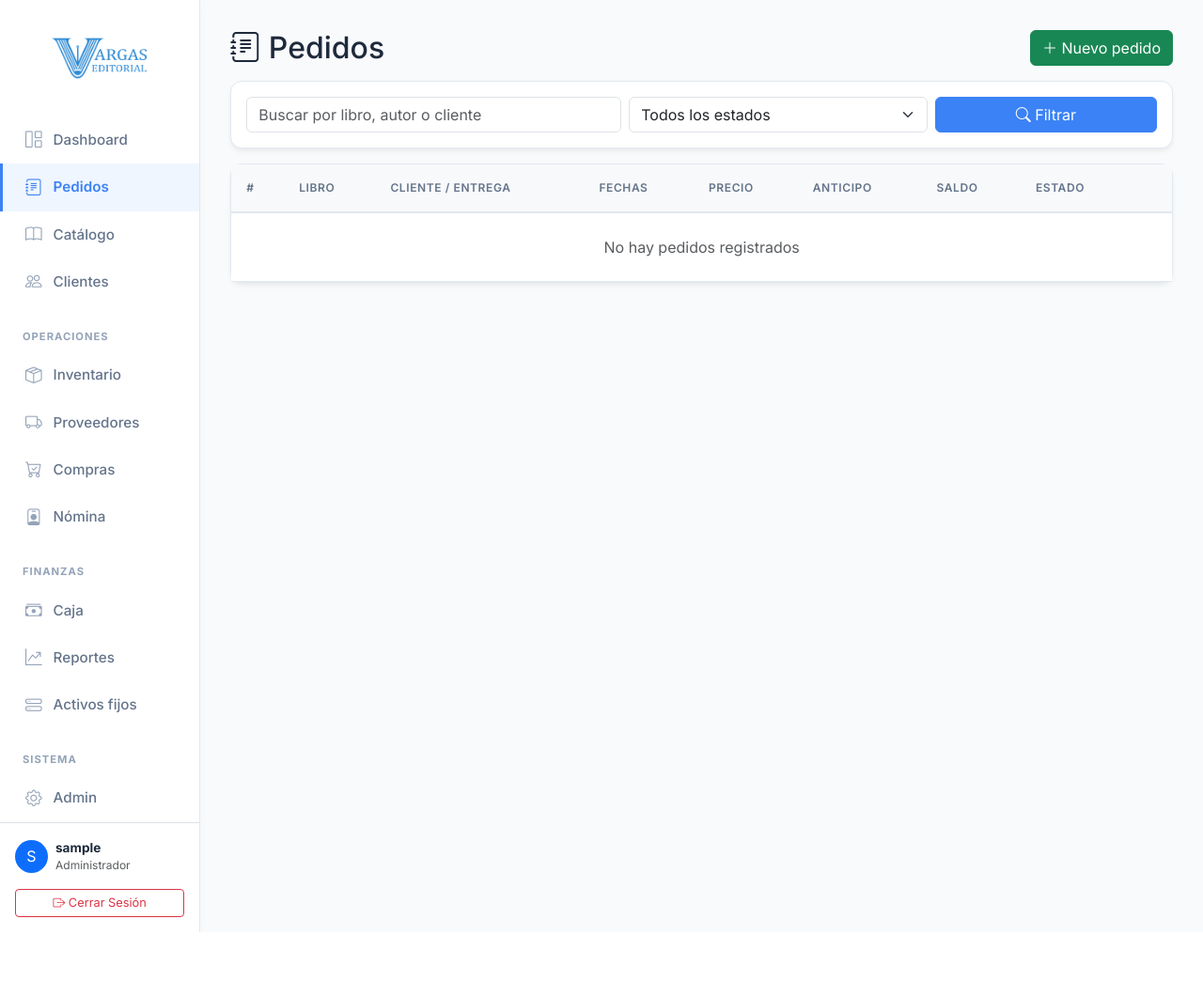
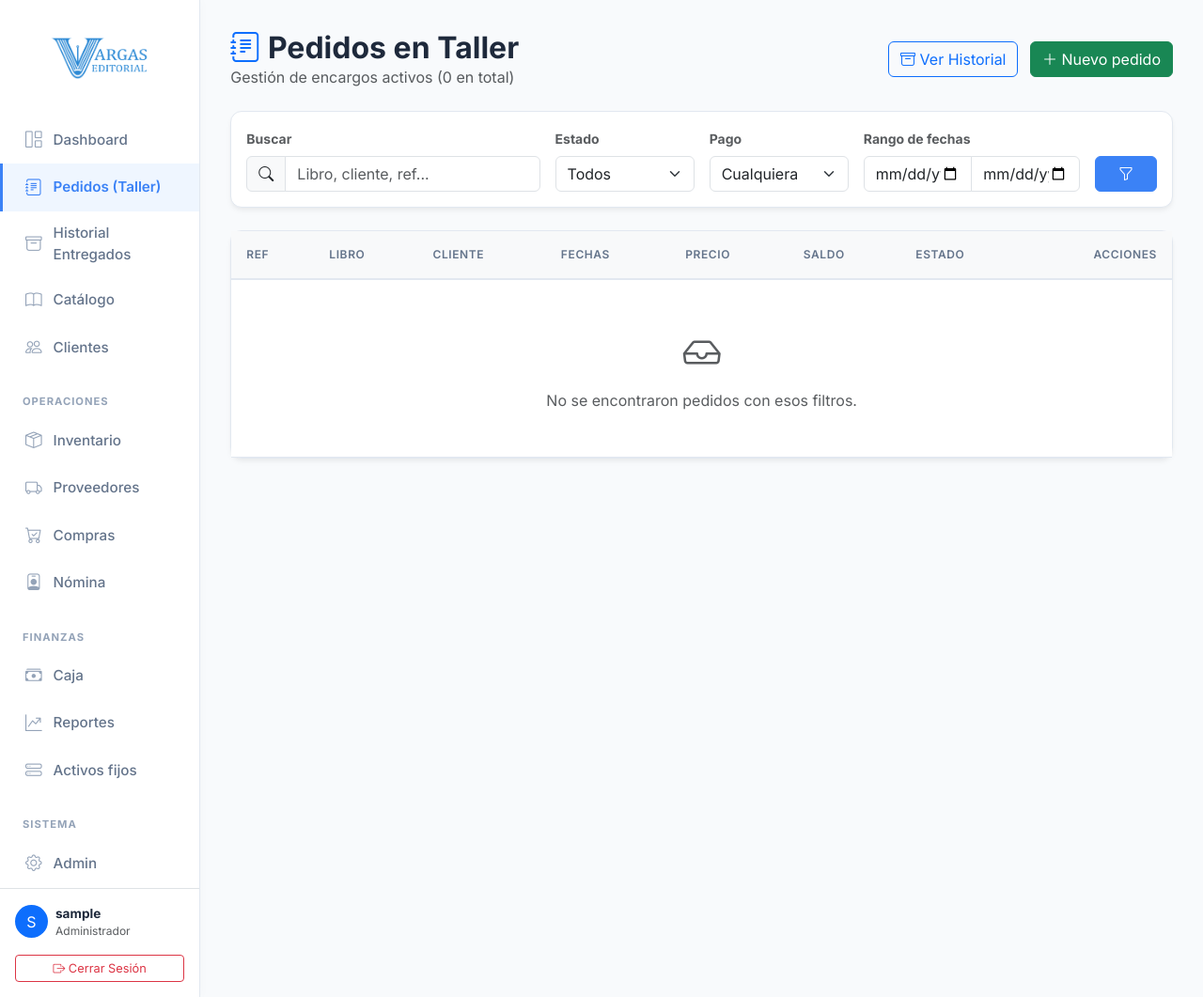
Before and after one commit to yandivd/erp_vargas_editorial, a Django app: page /pedidos/ in a window 1280 px wide. Shown: the whole page at 94% size. Before the commit the page ends 992 px from the top, so only its background shows below. Run offline with Django 5.2, Linux system fonts and the light colour scheme; the visitor is signed in with stand-in values (Sample User, id 1); data that the repository does not hold is empty.

Commit message:
listado ok pedidos

```diff
--- a/pedidos/urls.py
+++ b/pedidos/urls.py
@@ -18,4 +18,5 @@ urlpatterns = [
     path('libros/<int:libro_id>/fabricar/', views.fabricar_para_stock, name='fabricar_stock'),
     path('<int:pk>/asignar-cliente/', views.asignar_cliente_y_cobrar, name='asignar_cliente'),
     path('libros/nuevo/', views.crear_libro, name='crear_libro'),
+    path('entregados/', views.lista_entregados, name='lista_entregados'),
 ]
--- a/pedidos/views.py
+++ b/pedidos/views.py
@@ -63,31 +63,94 @@ class NuevoPedidoForm(forms.Form):
         return cleaned_data
 
 
+from django.core.paginator import Paginator
+from django.db.models import Q
+
 def lista(request):
-    pedidos = Pedido.objects.select_related('cliente', 'libro', 'estado').all()
+    # 1. Traemos los pedidos EXCLUYENDO los entregados y cancelados
+    pedidos_list = Pedido.objects.select_related('cliente', 'libro', 'estado').exclude(
+        estado__nombre__in=['Entregado', 'Cancelado']
+    ).order_by('-fecha_pedido')
 
+    # --- FILTROS ---
+    busqueda = request.GET.get('q', '').strip()
     estado_id = request.GET.get('estado', '')
-    busqueda = request.GET.get('q', '')
+    desde = request.GET.get('desde', '')
+    hasta = request.GET.get('hasta', '')
+    pago_status = request.GET.get('pago', '')
 
-    if estado_id:
-        pedidos = pedidos.filter(estado_id=estado_id)
     if busqueda:
-        pedidos = pedidos.filter(
+        pedidos_list = pedidos_list.filter(
             Q(libro__titulo__icontains=busqueda) |
             Q(libro__autor__icontains=busqueda) |
-            Q(cliente__nombre__icontains=busqueda)
+            Q(cliente__nombre__icontains=busqueda) |
+            Q(referencia_externa__icontains=busqueda)
         )
+    if estado_id:
+        pedidos_list = pedidos_list.filter(estado_id=estado_id)
+    if desde:
+        pedidos_list = pedidos_list.filter(fecha_pedido__date__gte=desde)
+    if hasta:
+        pedidos_list = pedidos_list.filter(fecha_pedido__date__lte=hasta)
 
-    pedidos = list(pedidos.order_by('-fecha_pedido'))
+    if pago_status == 'pagado':
+        pedidos_list = pedidos_list.filter(saldo_pendiente=0)
+    elif pago_status == 'pendiente':
+        pedidos_list = pedidos_list.filter(saldo_pendiente__gt=0)
+    elif pago_status == 'atrasado':
+        pedidos_list = [p for p in pedidos_list if p.esta_atrasado]
+
+    # --- PAGINACIÓN (10 en 10) ---
+    paginator = Paginator(pedidos_list, 10)
+    page_number = request.GET.get('page')
+    page_obj = paginator.get_page(page_number)
 
     context = {
-        'pedidos': pedidos,
-        'estados': Estado.objects.all().order_by('orden'),
+        'pedidos': page_obj,
+        'estados': Estado.objects.exclude(nombre__in=['Entregado', 'Cancelado']).order_by('orden'), # No mostrar entregados en el filtro
         'estado_actual': estado_id,
         'busqueda': busqueda,
+        'desde': desde,
+        'hasta': hasta,
+        'pago_actual': pago_status,
         'form': NuevoPedidoForm(),
+        'total_pedidos': paginator.count,
     }
     return render(request, 'pedidos/lista.html', context)
+
+
+def lista_entregados(request):
+    # 2. Nueva vista: SOLO los entregados
+    pedidos_list = Pedido.objects.select_related('cliente', 'libro', 'estado').filter(
+        estado__nombre='Entregado'
+    ).order_by('-fecha_entrega_real', '-fecha_pedido')
+
+    busqueda = request.GET.get('q', '').strip()
+    desde = request.GET.get('desde', '')
+    hasta = request.GET.get('hasta', '')
+
+    if busqueda:
+        pedidos_list = pedidos_list.filter(
+            Q(libro__titulo__icontains=busqueda) |
+            Q(cliente__nombre__icontains=busqueda) |
+            Q(referencia_externa__icontains=busqueda)
+        )
+    if desde:
+        pedidos_list = pedidos_list.filter(fecha_entrega_real__date__gte=desde)
+    if hasta:
+        pedidos_list = pedidos_list.filter(fecha_entrega_real__date__lte=hasta)
+
+    paginator = Paginator(pedidos_list, 10)
+    page_number = request.GET.get('page')
+    page_obj = paginator.get_page(page_number)
+
+    return render(request, 'pedidos/lista_entregados.html', {
+        'pedidos': page_obj,
+        'busqueda': busqueda,
+        'desde': desde,
+        'hasta': hasta,
+        'total_pedidos': paginator.count,
+    })
 
 
 def detalle(request, pk):
--- a/templates/base.html
+++ b/templates/base.html
@@ -189,9 +189,11 @@
                 <a href="{% url 'dashboard' %}" class="{% if request.resolver_match.url_name == 'dashboard' %}active{% endif %}">
                     <i class="bi bi-grid-1x2"></i> Dashboard
                 </a>
-
                 <a href="{% url 'pedidos:lista' %}" class="{% if request.resolver_match.namespace == 'pedidos' and request.resolver_match.url_name == 'lista' %}active{% endif %}">
-                    <i class="bi bi-journal-text"></i> Pedidos
+                    <i class="bi bi-journal-text"></i> Pedidos (Taller)
+                </a>
+                <a href="{% url 'pedidos:lista_entregados' %}" class="{% if request.resolver_match.url_name == 'lista_entregados' %}active{% endif %}">
+                    <i class="bi bi-archive"></i> Historial Entregados
                 </a>
                 <a href="{% url 'pedidos:lista_libros' %}" class="{% if request.resolver_match.url_name == 'lista_libros' or request.resolver_match.url_name == 'editar_libro' %}active{% endif %}">
                     <i class="bi bi-book"></i> Catálogo
--- a/templates/pedidos/lista.html
+++ b/templates/pedidos/lista.html
@@ -1,49 +1,89 @@
 {% extends 'base.html' %}
 
-{% block title %}Pedidos - ERP Libros{% endblock %}
+{% block title %}Pedidos - Vargas Editorial{% endblock %}
 
 {% block content %}
-<div class="d-flex justify-content-between align-items-center mb-3">
-    <h2 class="mb-0"><i class="bi bi-journal-text"></i> Pedidos</h2>
-    <button type="button" class="btn btn-success" data-bs-toggle="modal" data-bs-target="#modalNuevoPedido">
-        <i class="bi bi-plus-lg"></i> Nuevo pedido
-    </button>
+<div class="d-flex justify-content-between align-items-center mb-4">
+    <div>
+        <h2 class="mb-0 fw-bold"><i class="bi bi-journal-text text-primary"></i> Pedidos en Taller</h2>
+        <p class="text-muted mb-0">Gestión de encargos activos ({{ total_pedidos }} en total)</p>
+    </div>
+    <div>
+        <a href="{% url 'pedidos:lista_entregados' %}" class="btn btn-outline-primary me-2">
+            <i class="bi bi-archive"></i> Ver Historial
+        </a>
+        <button type="button" class="btn btn-success" data-bs-toggle="modal" data-bs-target="#modalNuevoPedido">
+            <i class="bi bi-plus-lg"></i> Nuevo pedido
+        </button>
+    </div>
 </div>
 
-<div class="card card-kpi p-3 mb-3">
-    <form method="get" class="row g-2">
-        <div class="col-md-5">
-            <input type="text" name="q" class="form-control" placeholder="Buscar por libro, autor o cliente" value="{{ busqueda }}">
+<!-- PANEL DE FILTROS -->
+<div class="card card-kpi p-3 mb-4">
+    <form method="get" class="row g-3">
+        <!-- Búsqueda -->
+        <div class="col-md-4">
+            <label class="form-label small fw-bold text-muted">Buscar</label>
+            <div class="input-group">
+                <span class="input-group-text bg-light"><i class="bi bi-search"></i></span>
+                <input type="text" name="q" class="form-control" placeholder="Libro, cliente, ref..." value="{{ busqueda }}">
+            </div>
         </div>
-        <div class="col-md-4">
+
+        <!-- Estado del Pedido -->
+        <div class="col-md-2">
+            <label class="form-label small fw-bold text-muted">Estado</label>
             <select name="estado" class="form-select">
-                <option value="">Todos los estados</option>
+                <option value="">Todos</option>
                 {% for e in estados %}
                 <option value="{{ e.id }}" {% if estado_actual == e.id|stringformat:"s" %}selected{% endif %}>{{ e.nombre }}</option>
                 {% endfor %}
             </select>
         </div>
+
+        <!-- Estado de Pago -->
+        <div class="col-md-2">
+            <label class="form-label small fw-bold text-muted">Pago</label>
+            <select name="pago" class="form-select">
+                <option value="">Cualquiera</option>
+                <option value="pagado" {% if pago_actual == 'pagado' %}selected{% endif %}>Pagados</option>
+                <option value="pendiente" {% if pago_actual == 'pendiente' %}selected{% endif %}>Con saldo</option>
+                <option value="atrasado" {% if pago_actual == 'atrasado' %}selected{% endif %}>Atrasados</option>
+            </select>
+        </div>
+
+        <!-- Fechas -->
         <div class="col-md-3">
-            <button type="submit" class="btn btn-primary w-100"><i class="bi bi-search"></i> Filtrar</button>
+            <label class="form-label small fw-bold text-muted">Rango de fechas</label>
+            <div class="input-group">
+                <input type="date" name="desde" class="form-control" value="{{ desde }}" title="Desde">
+                <input type="date" name="hasta" class="form-control" value="{{ hasta }}" title="Hasta">
+            </div>
+        </div>
+
+        <!-- Botones -->
+        <div class="col-md-1 d-flex align-items-end">
+            <button type="submit" class="btn btn-primary w-100" title="Aplicar filtros">
+                <i class="bi bi-funnel"></i>
+            </button>
         </div>
     </form>
 </div>
 
+<!-- TABLA DE PEDIDOS -->
 <div class="card card-kpi">
-    <!-- Envolvemos la tabla en table-responsive para que no se rompa en pantallas pequeñas -->
     <div class="table-responsive">
         <table class="table table-hover mb-0 align-middle">
             <thead class="table-light">
                 <tr>
-                    <th>#</th>
+                    <th>Ref</th>
                     <th>Libro</th>
-                    <th>Cliente / Entrega</th>
+                    <th>Cliente</th>
                     <th>Fechas</th>
                     <th>Precio</th>
-                    <th>Anticipo</th>
                     <th>Saldo</th>
                     <th>Estado</th>
-                    <th></th>
+                    <th class="text-end">Acciones</th>
                 </tr>
             </thead>
             <tbody>
@@ -51,66 +91,88 @@
                 <tr>
                     <td>
                         {% if p.referencia_externa %}
-                            <strong class="text-muted" title="ID del Excel original">{{ p.referencia_externa }}</strong>
+                            <span class="badge bg-secondary" title="ID original">{{ p.referencia_externa }}</span>
+                        {% else %}
+                            <span class="text-muted small">#{{ p.id }}</span>
                         {% endif %}
                     </td>
                     <td>
                         <strong>{{ p.libro.titulo }}</strong><br>
-                        <small class="text-muted">{{ p.libro.paginas }} pág. | {{ p.libro.autor|default:"—" }}</small>
+                        <small class="text-muted">{{ p.libro.paginas }} pág.</small>
                     </td>
                     <td>
-                        <strong>{{ p.cliente.nombre|default:"[ Venta de Stock ]" }}</strong><br>
-
-                        {% if p.cliente %}
-                            <small class="text-muted">
-                                <i class="bi bi-geo-alt-fill"></i>
-                                {{ p.direccion_entrega|default:p.cliente.direccion|truncatechars:25|default:"Sin dirección" }}
-                            </small><br>
-                            <small class="text-muted">
-                                <i class="bi bi-telephone-fill"></i>
+                        <strong>{{ p.cliente.nombre|default:"[ Stock ]" }}</strong><br>
+                        <small class="text-muted">
+                            <i class="bi bi-telephone"></i>
+                            {% if p.cliente %}
                                 {{ p.telefono_entrega|default:p.cliente.telefono|default:"—" }}
-                            </small>
-                        {% else %}
-                            <small class="text-muted">
-                                <i class="bi bi-box-seam"></i> En el estante
-                            </small>
+                            {% else %}
+                                {{ p.telefono_entrega|default:"—" }}
+                            {% endif %}
+                        </small>
+                    </td>
+                    <td>
+                        <small class="text-muted d-block">Pedido: {{ p.fecha_pedido|date:"d/m/Y" }}</small>
+                        {% if p.fecha_entrega_prometida %}
+                            <span class="badge bg-light text-dark border"><i class="bi bi-truck"></i> {{ p.fecha_entrega_prometida|date:"d/m/Y" }}</span>
                         {% endif %}
                     </td>
+                    <td class="fw-bold">${{ p.precio_venta|floatformat:0 }}</td>
                     <td>
-                        <small class="text-muted">Pedido:</small> {{ p.fecha_pedido|date:"d/m/Y" }}<br>
-                        <small class="text-muted">Entrega:</small>
-                        {% if p.fecha_entrega_prometida %}
-                            <strong>{{ p.fecha_entrega_prometida|date:"d/m/Y" }}</strong>
+                        {% if p.saldo_pendiente > 0 %}
+                            <span class="text-danger fw-bold">${{ p.saldo_pendiente|floatformat:0 }}</span>
                         {% else %}
-                            <span class="text-warning">Por definir</span>
+                            <span class="badge bg-success">Pagado</span>
                         {% endif %}
                     </td>
-                    <td>${{ p.precio_venta|floatformat:0 }}</td>
-                    <td>${{ p.anticipo_recibido|floatformat:0 }}</td>
-                    <td>${{ p.saldo_pendiente|floatformat:0 }}</td>
                     <td>
                         <span class="badge estado-badge" style="background-color: {{ p.estado.color }}; color: white;">
                             {{ p.estado.nombre }}
                         </span>
                         {% if p.esta_atrasado %}
-                        <br><span class="badge bg-danger estado-badge mt-1">Atrasado</span>
+                        <br><span class="badge bg-danger estado-badge mt-1"><i class="bi bi-exclamation-triangle"></i> Atrasado</span>
                         {% endif %}
                     </td>
-                    <td>
-                        <a href="{% url 'pedidos:detalle' p.id %}" class="btn btn-sm btn-outline-primary">
+                    <td class="text-end">
+                        <a href="{% url 'pedidos:detalle' p.id %}" class="btn btn-sm btn-outline-primary" title="Ver detalle">
                             <i class="bi bi-eye"></i>
                         </a>
                     </td>
                 </tr>
                 {% empty %}
-                <tr><td colspan="9" class="text-center text-muted py-4">No hay pedidos registrados</td></tr>
+                <tr><td colspan="8" class="text-center text-muted py-5">
+                    <i class="bi bi-inbox fs-1 d-block mb-2"></i>
+                    No se encontraron pedidos con esos filtros.
+                </td></tr>
                 {% endfor %}
             </tbody>
         </table>
     </div>
+
+    <!-- PAGINACIÓN -->
+    {% if pedidos.has_other_pages %}
+    <div class="card-footer bg-white border-top p-3 d-flex justify-content-between align-items-center">
+        <small class="text-muted">
+            Mostrando {{ pedidos.start_index }} - {{ pedidos.end_index }} de {{ pedidos.paginator.count }} pedidos
+        </small>
+        <ul class="pagination pagination-sm mb-0">
+            {% if pedidos.has_previous %}
+                <li class="page-item"><a class="page-link" href="?page=1{% if busqueda %}&q={{ busqueda }}{% endif %}{% if estado_actual %}&estado={{ estado_actual }}{% endif %}{% if pago_actual %}&pago={{ pago_actual }}{% endif %}{% if desde %}&desde={{ desde }}{% endif %}{% if hasta %}&hasta={{ hasta }}{% endif %}">&laquo; Primera</a></li>
+                <li class="page-item"><a class="page-link" href="?page={{ pedidos.previous_page_number }}{% if busqueda %}&q={{ busqueda }}{% endif %}{% if estado_actual %}&estado={{ estado_actual }}{% endif %}{% if pago_actual %}&pago={{ pago_actual }}{% endif %}{% if desde %}&desde={{ desde }}{% endif %}{% if hasta %}&hasta={{ hasta }}{% endif %}">Anterior</a></li>
+            {% endif %}
+
+            <li class="page-item active"><span class="page-link">{{ pedidos.number }}</span></li>
+
+            {% if pedidos.has_next %}
+                <li class="page-item"><a class="page-link" href="?page={{ pedidos.next_page_number }}{% if busqueda %}&q={{ busqueda }}{% endif %}{% if estado_actual %}&estado={{ estado_actual }}{% endif %}{% if pago_actual %}&pago={{ pago_actual }}{% endif %}{% if desde %}&desde={{ desde }}{% endif %}{% if hasta %}&hasta={{ hasta }}{% endif %}">Siguiente</a></li>
+                <li class="page-item"><a class="page-link" href="?page={{ pedidos.paginator.num_pages }}{% if busqueda %}&q={{ busqueda }}{% endif %}{% if estado_actual %}&estado={{ estado_actual }}{% endif %}{% if pago_actual %}&pago={{ pago_actual }}{% endif %}{% if desde %}&desde={{ desde }}{% endif %}{% if hasta %}&hasta={{ hasta }}{% endif %}">Última &raquo;</a></li>
+            {% endif %}
+        </ul>
+    </div>
+    {% endif %}
 </div>
 
-<!-- Modal Nuevo Pedido -->
+<!-- Modal Nuevo Pedido (se mantiene igual) -->
 <div class="modal fade" id="modalNuevoPedido" tabindex="-1">
     <div class="modal-dialog modal-lg">
         <div class="modal-content">
@@ -230,7 +292,6 @@ document.addEventListener('DOMContentLoaded', function () {
             return;
         }
 
-        // AQUI AGREGAMOS EL CHECKBOX DE ESQUINEROS A LA URL
         const llevaScotch = document.querySelector('#id_lleva_scotch').checked;
         const llevaEsquineros = document.querySelector('#id_lleva_esquineros').checked;
 
@@ -248,7 +309,6 @@ document.addEventListener('DOMContentLoaded', function () {
             });
     }
 
-    // Escuchamos cambios en el selector de libros, en las páginas manuales y en el precio
     if (libroSelect) libroSelect.addEventListener('change', actualizarCosto);
     if (paginasInput) paginasInput.addEventListener('input', actualizarCosto);
     if (precioInput) precioInput.addEventListener('input', actualizarCosto);
@@ -260,20 +320,17 @@ document.addEventListener('DOMContentLoaded', function () {
     const esquinerosCheck = document.querySelector('#id_lleva_esquineros');
     if (esquinerosCheck) esquinerosCheck.addEventListener('change', actualizarCosto);
 
-    // Ocultar los campos manuales si elige un libro existente
     if (libroSelect) {
         libroSelect.addEventListener('change', function() {
-            const colPaginas = document.querySelector('#id_nuevo_libro_paginas').closest('.col-md-2');
-            const colTitulo = document.querySelector('#id_nuevo_libro_titulo').closest('.col-md-4');
-            const colAutor = document.querySelector('#id_nuevo_libro_autor').closest('.col-md-3');
+            const colPaginas = document.querySelector('#id_nuevo_libro_paginas').closest('.col-md-3');
+            const colTitulo = document.querySelector('#id_nuevo_libro_titulo').closest('.col-md-5');
+            const colAutor = document.querySelector('#id_nuevo_libro_autor').closest('.col-md-4');
 
             if (this.value) {
-                // Si elige un libro existente, ocultamos los campos de creación
                 if (colPaginas) colPaginas.style.display = 'none';
                 if (colTitulo) colTitulo.style.display = 'none';
                 if (colAutor) colAutor.style.display = 'none';
             } else {
-                // Si no elige libro, mostramos los campos para crear uno nuevo
                 if (colPaginas) colPaginas.style.display = 'block';
                 if (colTitulo) colTitulo.style.display = 'block';
                 if (colAutor) colAutor.style.display = 'block';
@@ -281,7 +338,6 @@ document.addEventListener('DOMContentLoaded', function () {
         });
     }
 
-    // Submit por AJAX
     form.addEventListener('submit', function (e) {
         e.preventDefault();
         const formData = new FormData(form);
```
Also changed, not shown: templates/pedidos/lista_entregados.html (added, +119 -0 lines).
